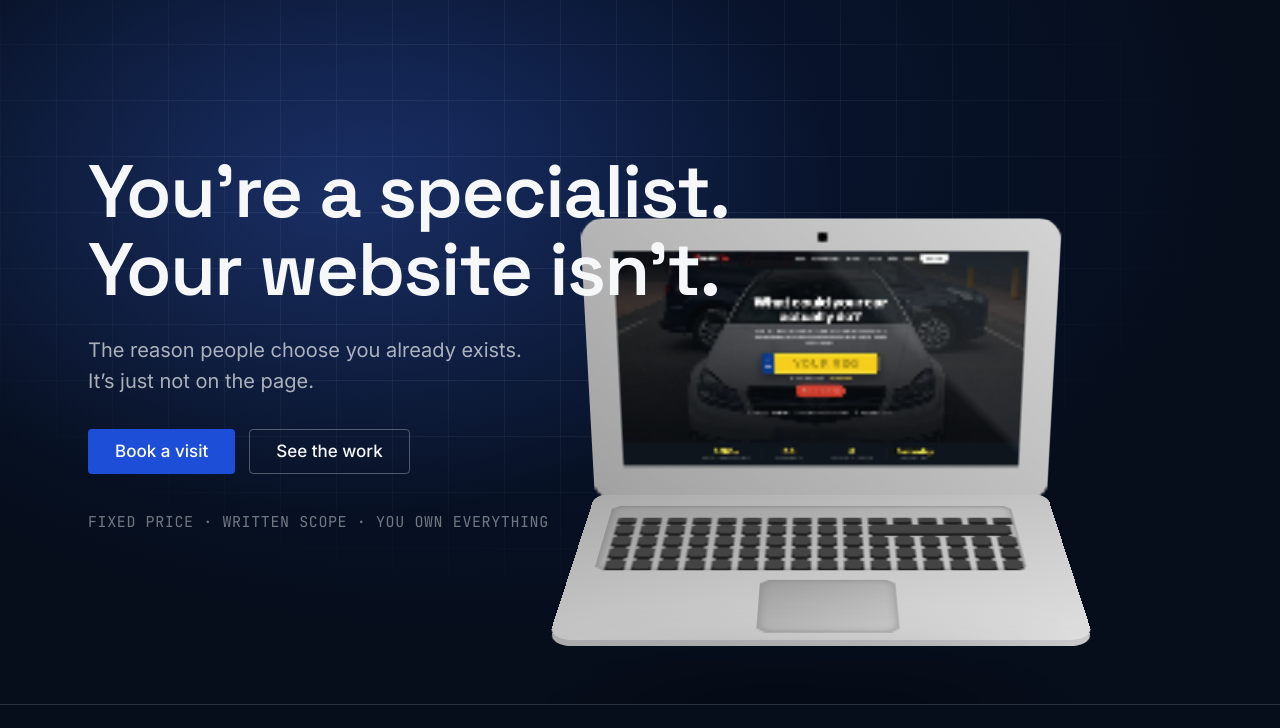
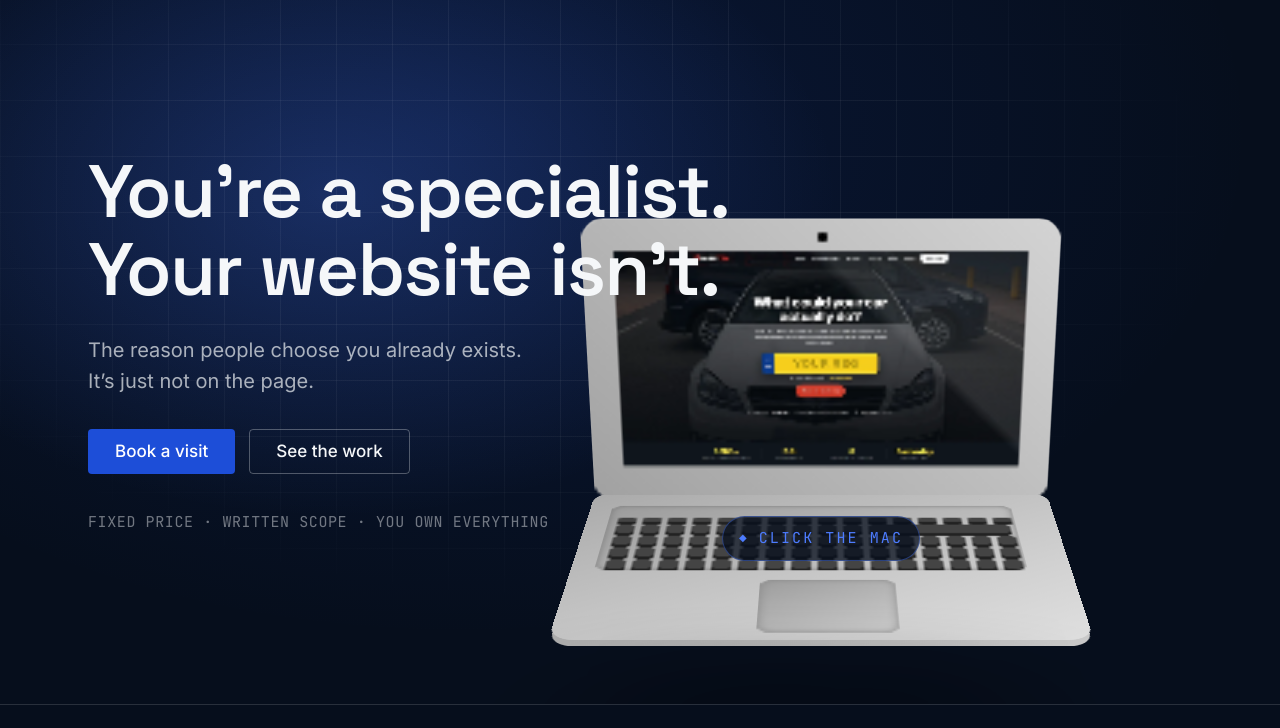
Before and after one commit to TalonInsights/Talon-Insights-Website, an Astro site: page / in a window 1280 px wide. Shown: the part 68-796 px from the top of the page. Built offline with nearby package versions, Linux system fonts and the light colour scheme; Astro itself is replaced by a stand-in of ours; a web font is replaced by a local one.

Commit message:
The Mac becomes clickable in reality, not just in tests
The toy shipped dead: the invisible panel zone paints above the laptop
and swallowed every real click. My verification used el.click(), which
dispatches straight to the element and bypasses hit-testing entirely -
the owner's mouse does not. The zone and the resting panel are now
pointer-events: none (the OUT state alone re-arms the panel as a
control), so clicks fall through to the machine. Re-verified honestly:
elementFromPoint at the screen's centre resolves inside the theatre,
and a bubbled MouseEvent walks the full toggle.

And the toy announces itself: a pill beside the laptop - CLICK THE MAC
in the mono voice with a cobalt diamond - that is itself a toggle
button, swapping to CLICK THE SITE TO SEND IT BACK while the panel is
out. The script reveals it only where the toy is wired, so stacked
layouts and reduced motion never see an instruction they can't follow.

Co-Authored-By: Claude Opus 5 <noreply@anthropic.com>

```diff
--- a/src/components/Hero.astro
+++ b/src/components/Hero.astro
@@ -69,6 +69,12 @@
       <div class="mb-shadow"></div>
     </div>
   </div>
+
+  <!-- the visible toggle (28 Aug, owner: "add a click here toggle") —
+       revealed by the script only where the toy is wired -->
+  <button type="button" class="hero-toy-hint" aria-label="Toggle the laptop handoff">
+    <i aria-hidden="true">◆</i><span>CLICK THE MAC</span>
+  </button>
 
   <!-- The showcase: real client work, straight-on (27 Aug, owner's review:
        the Tailark projection made the capture read as texture - at hero
@@ -239,8 +245,39 @@
     justify-content: center;
     /* the equidistance: one gap, all four sides */
     padding: clamp(24px, 3vw, 56px);
+    /* the zone paints ABOVE the theatre — without this it (and the
+       invisible panel img inside it) swallows every click meant for the
+       laptop. Found the honest way: el.click() in testing bypasses
+       hit-testing, the owner's real mouse does not. */
+    pointer-events: none;
   }
+  /* the hint pill: hidden until the script wires the toy */
+  .hero-toy-hint {
+    display: none;
+    position: absolute;
+    right: calc(min(30vw, 620px) + 75px);
+    bottom: calc(38% - 150px);
+    translate: 50% 0;
+    z-index: 3;
+    align-items: center;
+    gap: 10px;
+    padding: 9px 16px;
+    background: rgb(6 14 28 / 0.75);
+    border: 1px solid rgb(77 124 255 / 0.4);
+    border-radius: 999px;
+    font-family: var(--font-mono);
+    font-size: 0.9375rem;
+    letter-spacing: 0.14em;
+    color: var(--color-cobalt-lift);
+    cursor: pointer;
+    transition: border-color 180ms var(--ease), color 180ms var(--ease);
+  }
+  .hero-toy-hint:hover { border-color: var(--color-cobalt-lift); color: var(--color-sheet); }
+  .hero-toy-hint i { font-style: normal; font-size: 0.625rem; }
+  .hero.toy-ready .hero-toy-hint { display: inline-flex; }
+
   .hero-theatre:focus-visible,
+  .hero-toy-hint:focus-visible,
   .hero-shot img:focus-visible {
     outline: 2px solid var(--color-cobalt-lift);
     outline-offset: 6px;
@@ -252,6 +289,7 @@
     height: auto;
     max-width: 100%;
     max-height: 100%;
+    pointer-events: none; /* only the OUT state makes it a control */
     border-radius: 12px;
     border: 1px solid rgb(245 247 249 / 0.16);
     box-shadow:
@@ -572,9 +610,12 @@
     const hero = document.querySelector<HTMLElement>(".hero");
     const theatre = document.querySelector<HTMLElement>(".hero-theatre");
     const img = document.querySelector<HTMLImageElement>(".hero-shot img");
+    const hint = document.querySelector<HTMLElement>(".hero-toy-hint");
+    const hintLabel = hint?.querySelector("span");
     if (!hero || !theatre || !img) return;
     if (matchMedia("(max-width: 860px)").matches) return;
     if (matchMedia("(prefers-reduced-motion: reduce)").matches) return;
+    hero.classList.add("toy-ready"); // reveals the hint pill
     const out = () => {
       solveHandoff(); // fresh geometry the moment it plays
       hero.classList.remove("shot-in");
@@ -583,6 +624,7 @@
       img.setAttribute("role", "button");
       img.setAttribute("tabindex", "0");
       img.setAttribute("aria-label", "Return the website into the laptop");
+      if (hintLabel) hintLabel.textContent = "CLICK THE SITE TO SEND IT BACK";
     };
     const back = () => {
       hero.classList.remove("shot-out");
@@ -591,6 +633,7 @@
       img.removeAttribute("role");
       img.removeAttribute("tabindex");
       img.removeAttribute("aria-label");
+      if (hintLabel) hintLabel.textContent = "CLICK THE MAC";
     };
     const key = (fn: () => void) => (e: KeyboardEvent) => {
       if (e.key === "Enter" || e.key === " ") { e.preventDefault(); fn(); }
@@ -599,6 +642,9 @@
     theatre.addEventListener("keydown", key(() => { if (!hero.classList.contains("shot-out")) out(); }));
     img.addEventListener("click", () => { if (hero.classList.contains("shot-out")) back(); });
     img.addEventListener("keydown", key(() => { if (hero.classList.contains("shot-out")) back(); }));
+    hint?.addEventListener("click", () => {
+      hero.classList.contains("shot-out") ? back() : out();
+    });
   };
   wireToggle();
 </script>
```
